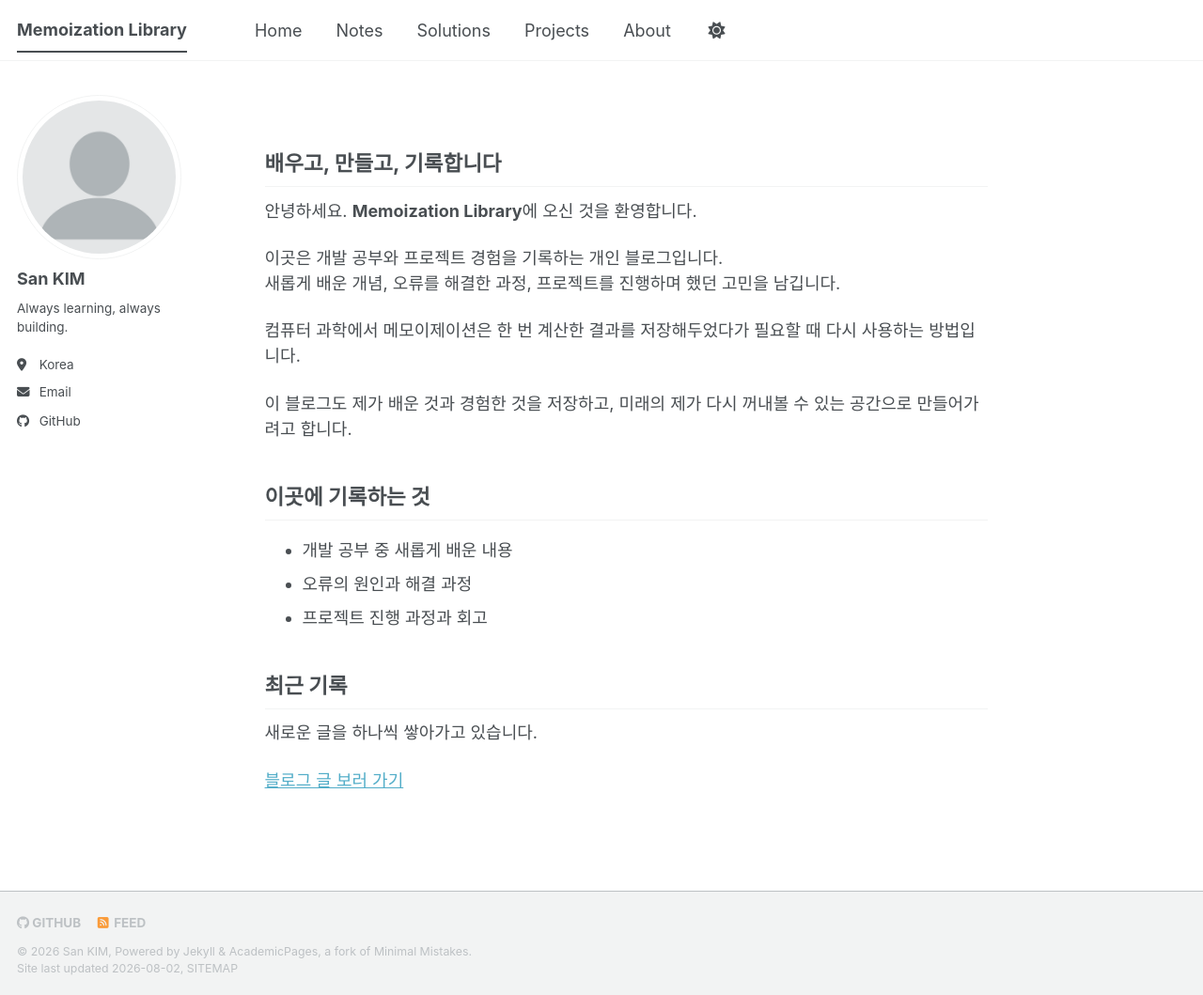
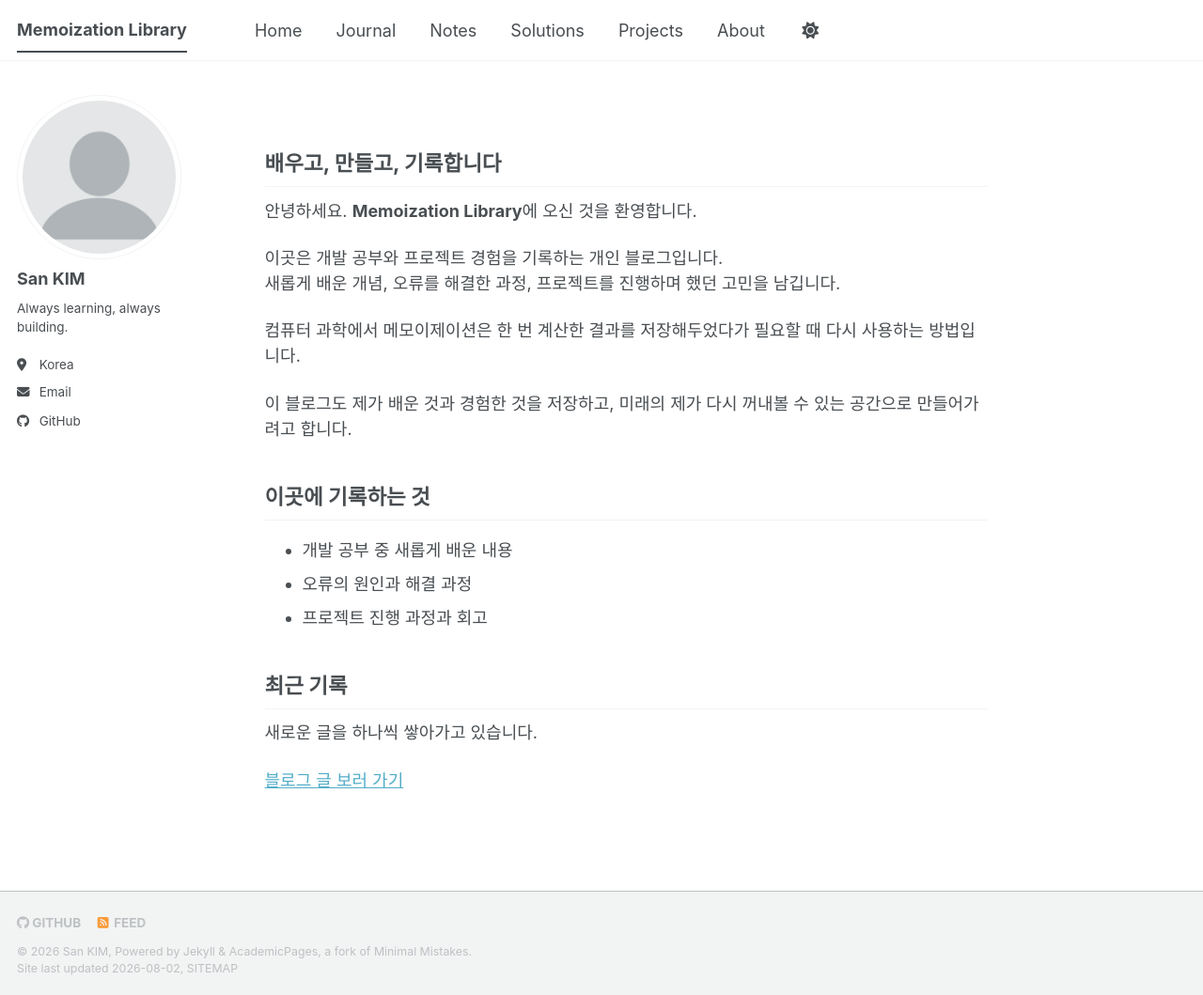
Before and after one commit to aeginventor/aeginventor.github.io, a Jekyll site: the page built from _pages/about.md, in a window 1280 px wide and 1059 px high. Shown: the whole window at 94% size. Built offline with Jekyll 4.4.1, drawn with Linux system fonts in a browser that asks for light colours; a style sheet for code colours, icons or effects is not loaded.

Commit message:
Add 'Journal' entry to navigation

```diff
--- a/_data/navigation.yml
+++ b/_data/navigation.yml
@@ -11,6 +11,9 @@ main:
 - title: "Home"
   url: /
 
+- title: "Journal"
+  url: /journal/
+
 - title: "Notes"
   url: /notes/
 
```
